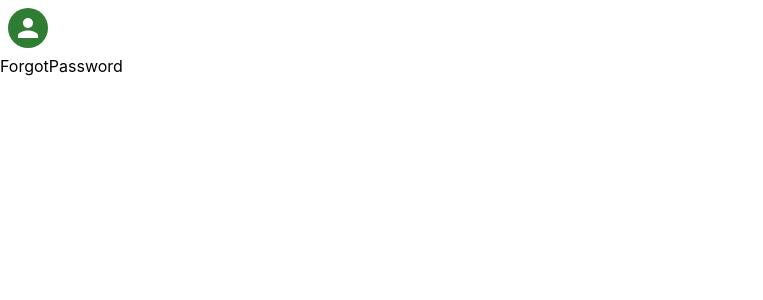
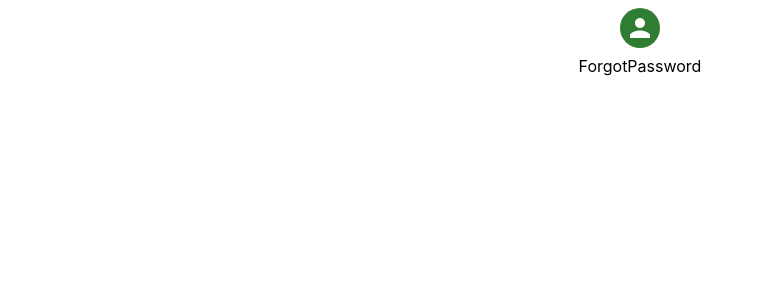
Before and after one commit to Berat-Aktas/GraduationProject, a React (Create React App) app in the folder project1/: page /forgot-password in a window 1280 px wide. Shown: the top 300 px of the page, without its empty margins (0-763 px from the left). Built offline with nearby package versions, Linux system fonts and the light colour scheme.

Commit message:
Geliştirme

```diff
--- a/project1/src/pages/Auth/ForgotPassword.js
+++ b/project1/src/pages/Auth/ForgotPassword.js
@@ -9,7 +9,15 @@ const ForgotPassword = () => {
 
     return (
         <>
-    <Box>
+            <Box
+                sx={{
+                    display: "flex",
+                    flexDirection: "column",
+                    justifyContent: 'center',
+                    alignItems: "center",
+                    height: "100%",
+                }}
+            >
                 <Avatar sx={{ m: 1, bgcolor: "success.main" }}  ></Avatar>
                 ForgotPassword
             </Box>
```
Lines whose indentation alone changed are shown as unchanged.
